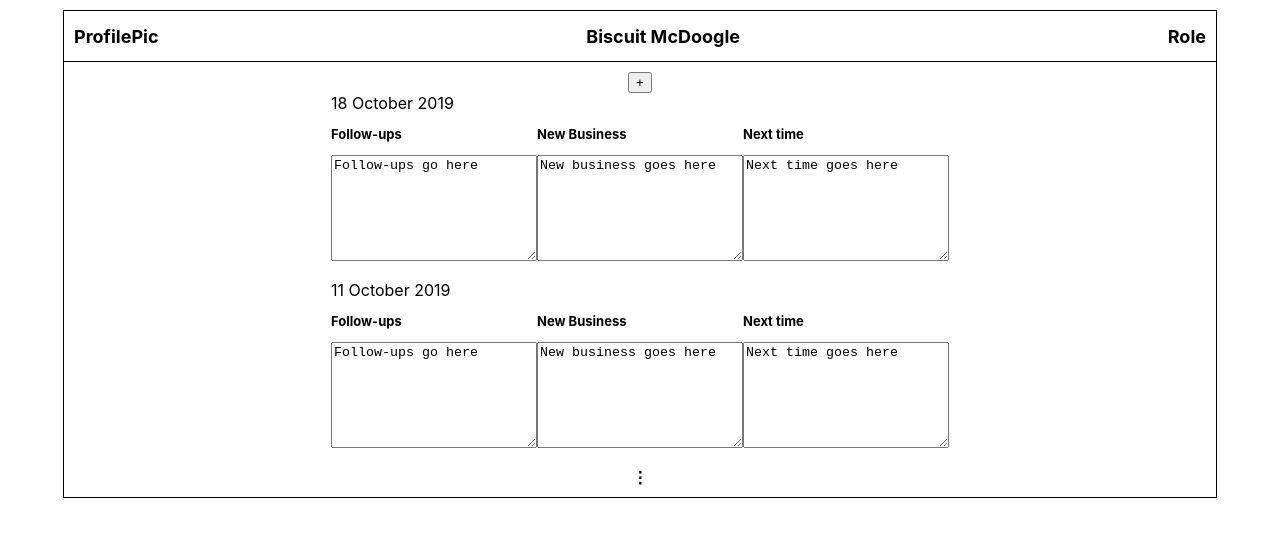
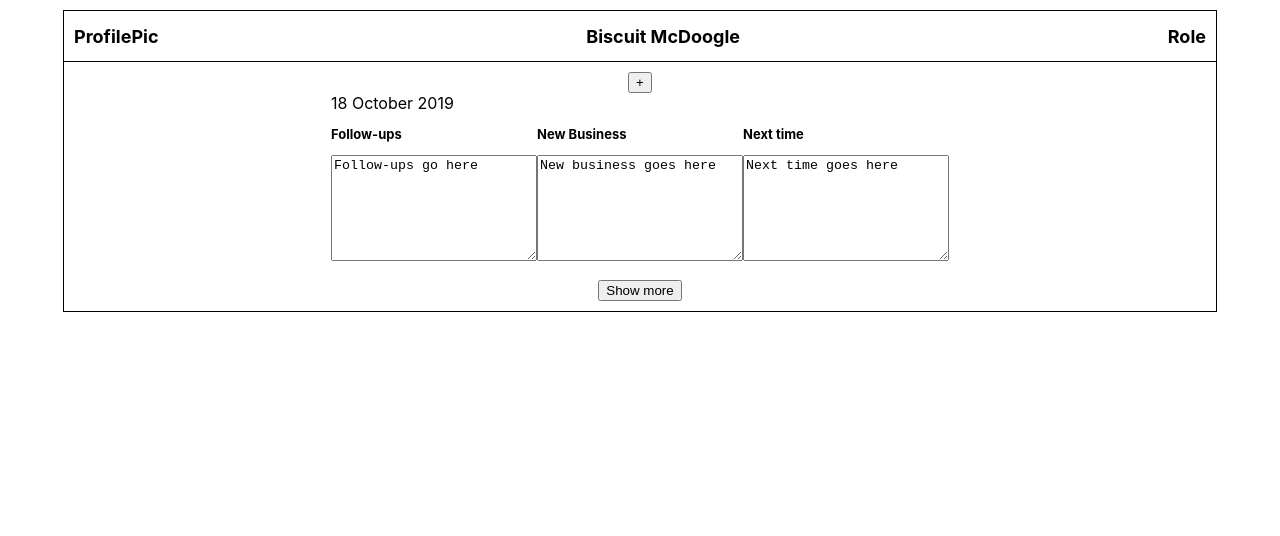
Before and after one commit to ronen-agranat/f2f, a React (Create React App) app: page / in a window 1280 px wide. Shown: the top 536 px of the page. Built offline with nearby package versions, Linux system fonts and the light colour scheme.

Commit message:
Implement show more / show less button

```diff
--- a/src/components/OneOnOneBrowser/MoreSessionsTail/MoreSessionsTail.tsx
+++ b/src/components/OneOnOneBrowser/MoreSessionsTail/MoreSessionsTail.tsx
@@ -1,11 +1,22 @@
 import React from "react";
+import PropTypes from 'prop-types';
 
-const MoreSessionTail = () => {
+interface IMoreSessionTrailProps {
+  clicked: () => void;
+  activated: boolean;
+}
+
+const MoreSessionTail = (props: IMoreSessionTrailProps) => {
   return (
-    <div>
-      <strong>&#8942;</strong>
-    </div>
+    <button onClick={props.clicked}>
+      {props.activated ? 'Show less' : 'Show more'}
+    </button>
   );
 };
 
+MoreSessionTail.propTypes = {
+  clicked: PropTypes.func.isRequired,
+  activated: PropTypes.bool.isRequired
+};
+
 export default MoreSessionTail;
--- a/src/components/OneOnOneBrowser/OneOnOneBrowser.tsx
+++ b/src/components/OneOnOneBrowser/OneOnOneBrowser.tsx
@@ -1,4 +1,4 @@
-import React, { ChangeEvent } from "react";
+import React, {ChangeEvent, useState} from "react";
 import OneOnOneMinutes from "../OneOnOneMinutes/OneOnOneMinutes";
 import AddSessionButton from "./AddSessionButton/AddSessionButton";
 import MoreSessionTail from "./MoreSessionsTail/MoreSessionsTail";
@@ -16,9 +16,12 @@ interface ISession {
 }
 
 const OneOnOneBrowser = () => {
-  const [maxId, setMaxId] = React.useState<number>(3);
+  // TODO: Just for prototype to know what id new sessions should have; this would be handled by the data-store in
+  // future
+  const [maxId, setMaxId] = useState<number>(3);
 
-  const [sessions, setSessions] = React.useState<Array<ISession>>([
+  // TODO: In the future, the list of sessions would come from the back-end
+  const [sessions, setSessions] = useState<Array<ISession>>([
     {
       id: 2,
       date: "18 October 2019",
@@ -34,6 +37,9 @@ const OneOnOneBrowser = () => {
       nextTime: "Next time goes here"
     }
   ]);
+
+  // Whether all sessions should be shown or just the current session
+  const [showAllSessions, setShowAllSessions] = useState(false);
 
   const followUpsChanged = (
     id: number,
@@ -102,7 +108,12 @@ const OneOnOneBrowser = () => {
     setMaxId(maxId + 1);
   }, [sessions, maxId]);
 
-  const oneOnOneMinutes = sessions.map(s => (
+  const toggleShowMoreSessions = () => {
+    setShowAllSessions(!showAllSessions);
+  };
+
+  // TODO: Don't compute this whole thing if showing only first element
+  let oneOnOneMinutes = sessions.map(s => (
     <OneOnOneMinutes
       id={s.id}
       key={s.id}
@@ -116,11 +127,15 @@ const OneOnOneBrowser = () => {
     />
   ));
 
+  if (!showAllSessions) {
+    oneOnOneMinutes = [oneOnOneMinutes[0]];
+  }
+
   return (
     <div className={styles.OneOnOneBrowser}>
       <AddSessionButton onSessionAdded={sessionAdded} />
       {oneOnOneMinutes}
-      <MoreSessionTail />
+      <MoreSessionTail clicked={toggleShowMoreSessions} activated={showAllSessions}/>
     </div>
   );
 };
```
